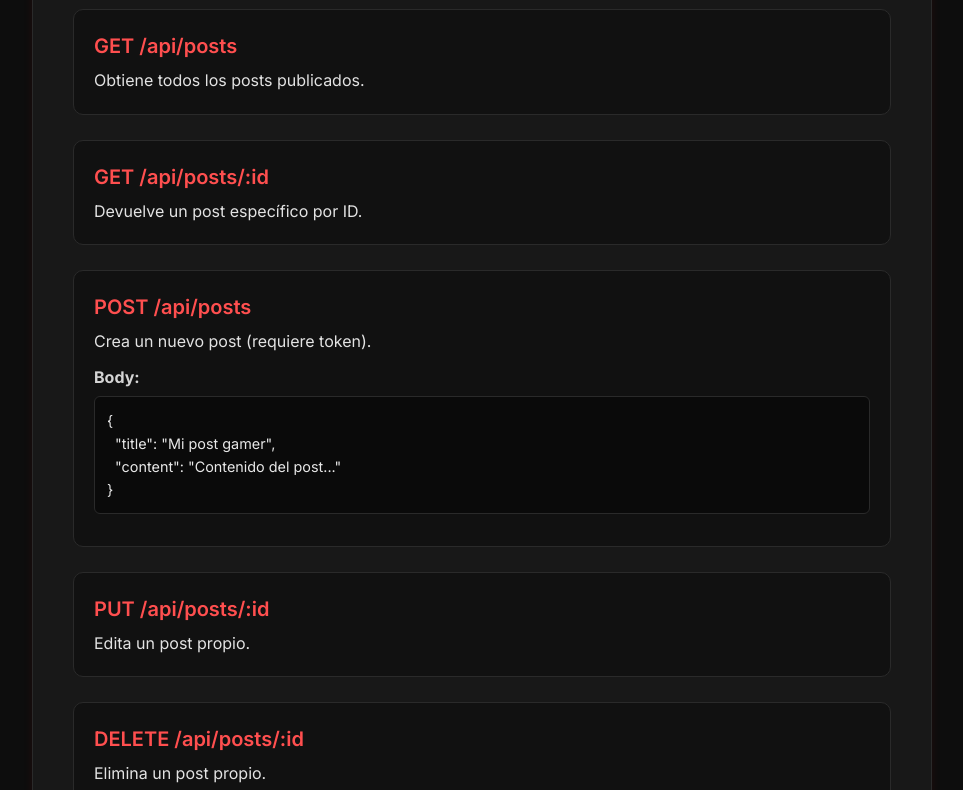
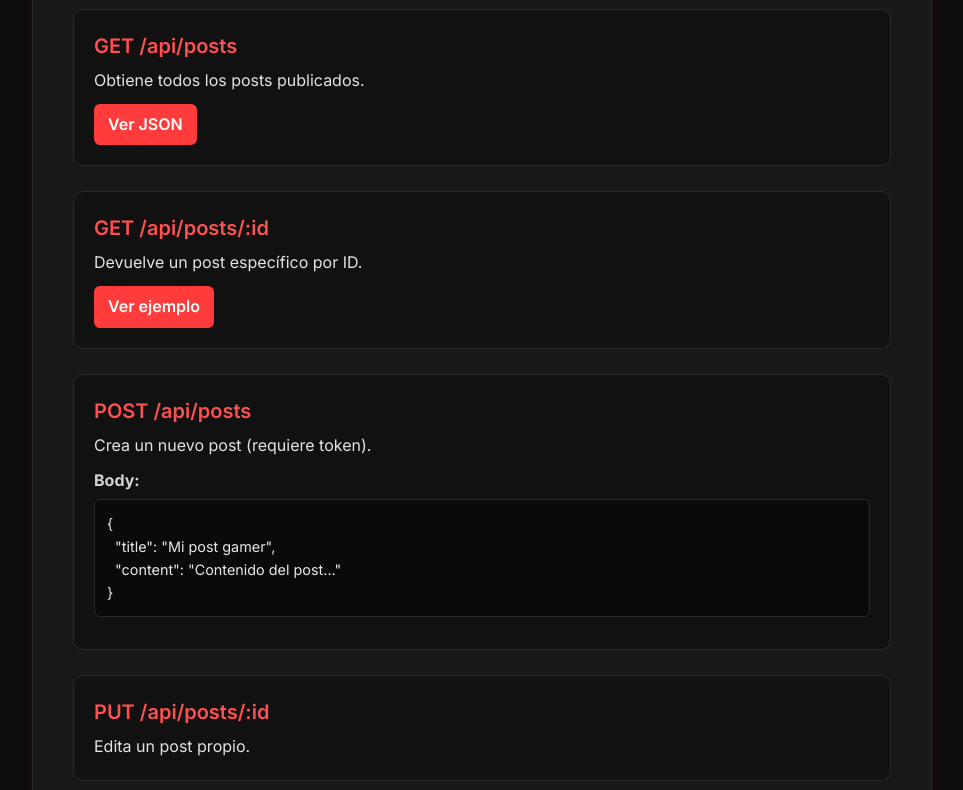
Before and after one commit to ezeqduarte/APLICACIONES_HIBRIDAS_P1_BACK, a website: page public/index.html in a window 1280 px wide. Shown: the part 1585-2375 px from the top of the page, without its empty margins (158-1121 px from the left). Drawn offline with Linux system fonts and the light colour scheme.

Commit message:
feat: added routes examples

```diff
--- a/public/index.html
+++ b/public/index.html
@@ -66,17 +66,24 @@
       </div>
     </section>
 
+
     <section>
       <h2>Posts</h2>
 
       <div class="card">
         <h3>GET /api/posts</h3>
         <p>Obtiene todos los posts publicados.</p>
+
+        <a href="/api/posts" target="_blank" class="btn-link">Ver JSON</a>
       </div>
 
       <div class="card">
         <h3>GET /api/posts/:id</h3>
         <p>Devuelve un post específico por ID.</p>
+
+        <a href="/api/posts/69167c532ea6529d8151f3a8" target="_blank" class="btn-link">
+          Ver ejemplo
+        </a>
       </div>
 
       <div class="card">
@@ -101,12 +108,17 @@
       </div>
     </section>
 
+
     <section>
       <h2>Comentarios</h2>
 
       <div class="card">
         <h3>GET /api/comments/:postId</h3>
         <p>Obtiene todos los comentarios de un post.</p>
+
+        <a href="/api/comments/691685bcdb47073d3867f8d1" target="_blank" class="btn-link">
+          Ver ejemplo
+        </a>
       </div>
 
       <div class="card">
@@ -126,13 +138,20 @@
       </div>
     </section>
 
+
     <section>
       <h2>Usuarios</h2>
+
       <div class="card">
         <h3>GET /api/user/:id</h3>
         <p>Devuelve el perfil público de un usuario.</p>
+
+        <a href="/api/user/691672743b5e505d5566a066" target="_blank" class="btn-link">
+          Ver ejemplo
+        </a>
       </div>
     </section>
+
 
     <footer>
       <p><strong>Alumno:</strong> Ezequiel Duarte</p>
--- a/public/styles.css
+++ b/public/styles.css
@@ -92,3 +92,19 @@ footer {
 footer p {
   margin-bottom: 6px;
 }
+
+.btn-link {
+  display: inline-block;
+  margin-top: 10px;
+  padding: 8px 14px;
+  background: #ff3b3b;
+  color: #fff;
+  text-decoration: none;
+  border-radius: 6px;
+  font-weight: 600;
+  transition: 0.2s;
+}
+
+.btn-link:hover {
+  background: #e53838;
+}
```
